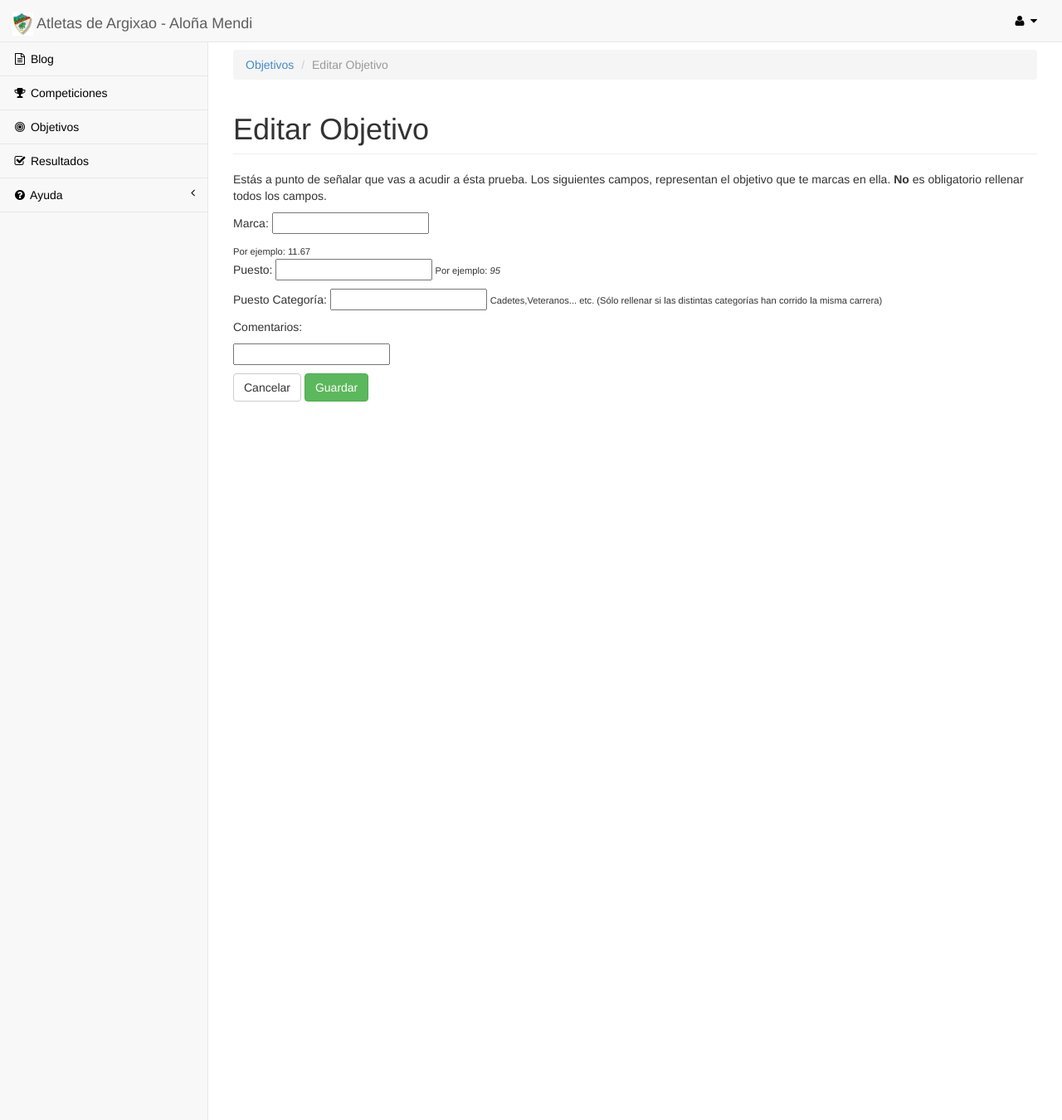
After one commit to corand/athlet-stats, a Django app: template athlet_stats/athlet_stats/templates/races/edit_objective.html in a window 1280 px wide. The commit adds this page. Shown: the whole page at 83% size. Run offline with Django 3.2, Linux system fonts and the light colour scheme; the template is opened without the code that fills it: most values are stand-ins (such as "Sample title", 1, 10 or a date in 2020); form fields are guessed from the names that the template uses; some libraries are stand-ins or nearby versions.

Commit message:
edit objective

```diff
--- a/athlet_stats/athlet_stats/templates/races/base.html
+++ b/athlet_stats/athlet_stats/templates/races/base.html
@@ -36,7 +36,7 @@
                     <span class="icon-bar"></span>
                     <span class="icon-bar"></span>
                 </button>
-                <a class="navbar-brand" href="index.html"><img src="{{STATIC_URL}}img/escudo.jpg" style="width:25px"> Atletas de Argixao - Aloña Mendi</a>
+                <a class="navbar-brand" href="#"><img src="{{STATIC_URL}}img/escudo.jpg" style="width:25px"> Atletas de Argixao - Aloña Mendi</a>
             </div>
             <!-- /.navbar-header -->
 
--- a/athlet_stats/athlet_stats/templates/races/delete_objective.html
+++ b/athlet_stats/athlet_stats/templates/races/delete_objective.html
@@ -13,7 +13,7 @@
 						<div class="col-lg-6">
 
 						<form action="" method="post" enctype='multipart/form-data'>
-						<p><i>Estás a punto de <b>ELIMINAR</b> el siguiente objetivo. ¿Quieres continuar?</i>
+						<p><i>Estás a punto de <b>ELIMINAR</b> la siguiente prueba de tus objetivos. ¿Quieres continuar?</i>
 						</p>
 						<p>
 							{{objective.edition}}
--- /dev/null
+++ b/athlet_stats/athlet_stats/templates/races/edit_objective.html
@@ -0,0 +1,35 @@
+{% extends 'races/base.html' %}
+
+{% block content %}
+    <div id="page-wrapper">
+            <div class="row">
+                <div class="col-lg-12">
+                	<ol class="breadcrumb">
+                      <li><a href="{% url 'objectives' %}">Objetivos</a></li>
+                      <li class="active">Editar Objetivo</li>
+                    </ol>
+                    <h1 class="page-header">Editar Objetivo</h1>
+                </div>
+                <!-- /.col-lg-12 -->
+            </div>
+            <!-- /.row -->
+            <div class="row">
+                <div class="col-lg-12">
+                <form id='formulario' method='post'>
+				{% csrf_token %}
+                	<p>Estás a punto de señalar que vas a acudir a ésta prueba. Los siguientes campos, representan el objetivo que te marcas en ella. <b>No</b> es obligatorio rellenar todos los campos.</p>
+					{% if objective.edition.type.result_type.name == 'duration' %}
+                    	<p>Marca: {{form.horas}}:{{form.minutos}}:{{form.segundos}}:{{form.centesimas}} <span class="ayuda">Por ejemplo <i>00:04:10:25</i> representaría 4 minutos, 10 segundos, 25 centésimas</span></p>
+                    {% else %}
+						<p>Marca: {{form.distancia}}</p> <span class="ayuda">Por ejemplo: 11.67</span>
+                    {% endif %}
+                  	<p>Puesto: {{form.puesto}}<span class="ayuda"> Por ejemplo: <i>95</i></span> </p>
+                	<p>Puesto Categoría: {{form.puesto_cat}} <span class="ayuda">Cadetes,Veteranos... etc. (Sólo rellenar si las distintas categorías han corrido la misma carrera)</span>
+                	<p>Comentarios: </p> {{form.comentarios}}</p>
+                	<a href="{% url 'objectives' %}" class="btn btn-default">Cancelar</a>
+                	<button class="btn btn-success" type="submit">Guardar</button>
+                </form>
+                </div>
+            </div>
+    </div>
+{% endblock %}
--- a/athlet_stats/athlet_stats/urls.py
+++ b/athlet_stats/athlet_stats/urls.py
@@ -29,6 +29,7 @@ urlpatterns = patterns('',
     url(r'^login$', races_views.login, name="login"),
     url(r'^nuevo/post$', blog_views.NewPost.as_view(),name="newblogpost"),
     url(r'^objetivos$', races_views.ObjectiveList.as_view(),name="objectives"),
+    url(r'^editar/objetivo/(?P<id_objective>[0-9]+)/$', races_views.editObjective,name="editobjective"),
     url(r'^resultados$', races_views.ResultList.as_view(),name="results"),
     url(r'^eliminar/objetivo/(?P<pk>\w+)/$', races_views.DeleteObjective.as_view(),name="deleteobjective"),
     url(r'^editar/post/(?P<pk>\w+)/$', blog_views.UpdatePost.as_view(),name="updateblogpost"),
```
Also changed, not shown: athlet_stats/athlet_stats/templates/races/objective_list.html (+14 -1 lines), athlet_stats/races/views.py (+56 -6 lines), 2 other files.
